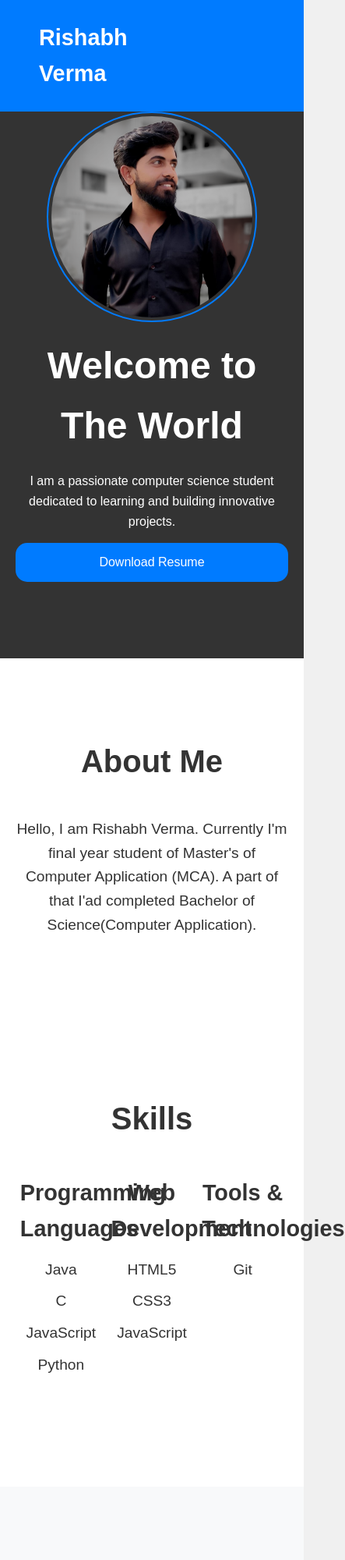
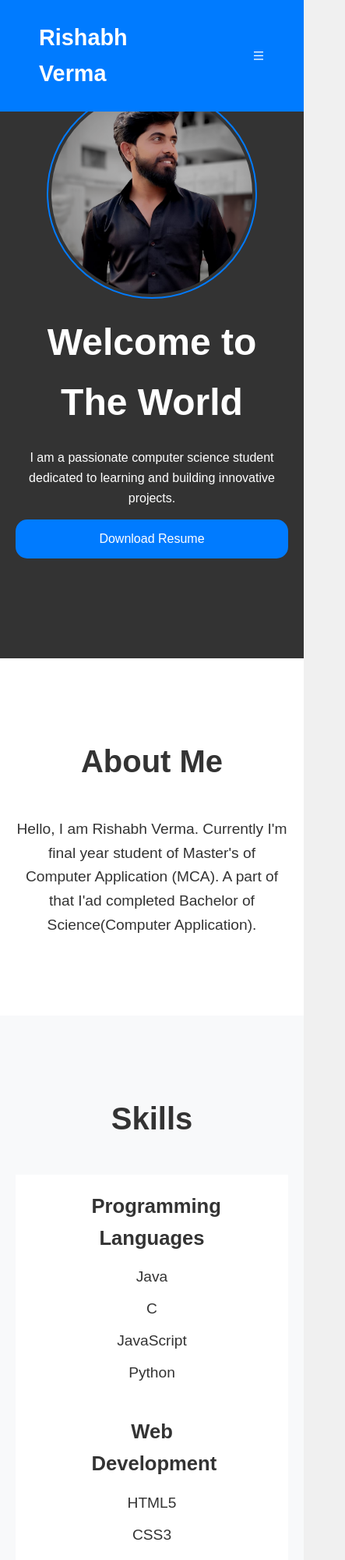
Before and after one commit to rishabh-060/my-portfolio, a plain HTML site: page index.html in a window 390 px wide. Shown: the top 2000 px of the page at 78% size, 443 px wide, since content can reach past the window. Drawn offline with nearby package versions, Linux system fonts and the light colour scheme.

Commit message:
make it responsive

```diff
--- a/index.html
+++ b/index.html
@@ -21,6 +21,9 @@
                 <li><a href="#experience">Experience</a></li>
                 <li><a href="#contact">Social Profiles</a></li>
             </ul>
+            <div id="menu">
+                <i class="ri-menu-fill"></i>
+            </div>
         </div>
     </nav>
 
@@ -133,6 +136,11 @@
     </footer>
 
     <!-- JavaScript for smooth scrolling and project toggling -->
+    <script
+    src="https://cdnjs.cloudflare.com/ajax/libs/gsap/3.12.5/gsap.min.js"
+    crossorigin="anonymous"
+    referrerpolicy="no-referrer"
+    ></script>
     <script src="script.js"></script>
 </body>
 </html>
--- a/script.js
+++ b/script.js
@@ -0,0 +1,11 @@
+function loadingAnimation(){
+    gsap.from("#hero img,#hero h2,#hero p,#hero #resume,#hero #mail", {
+        y: 100,
+        opacity:0,
+        delay:0.5,
+        duration:0.6,
+        stagger: 0.2
+    })
+}
+
+loadingAnimation()
--- a/styles.css
+++ b/styles.css
@@ -27,6 +27,7 @@ body {
     padding: 10px 0;
     position: fixed;
     width: 100%;
+    min-height: 25px;
     top: 0;
     z-index: 1000;
 }
@@ -65,7 +66,9 @@ body {
     text-decoration: underline;
 }
 
-
+#navbar #menu{
+    visibility: hidden;
+}
 
 /* Hero Section */
 #hero-img{
@@ -97,7 +100,7 @@ body {
 }
 #resume{
     background-color: #007bff;
-    margin-top: 15px;
+    margin: 15px auto;
     padding: 12px 32px;
     border-radius: 15px;
 }
@@ -138,7 +141,7 @@ body {
 /* Skills Section */
 #skills {
     padding: 80px 0;
-    background-color: #fff;
+    background-color: #f8f9fa;
 }
 
 #skills h2 {
@@ -151,6 +154,8 @@ body {
     display: flex;
     justify-content: space-around;
     flex-wrap: wrap;
+    background-color: #fff;
+    padding: 20px
 }
 
 .skills-list div {
@@ -203,6 +208,9 @@ body {
     #nav-sec ul{
         visibility: hidden;
     }
+    #navbar #menu{
+        visibility: visible;
+    }
     #navbar h1{
         font-size: 1.8rem;
         margin-left: 0;
@@ -216,6 +224,21 @@ body {
     #hero{
         align-items: center;
         justify-content: center;
-        padding-top: 45px;
+    }
+    #btn-option{
+        display: block;
+    }
+    .skills-list{
+        flex-direction: column;
+        justify-content: center;
+        align-items: center;
+    }
+    .skills-list h3 {
+        font-size: 1.6rem;
+        margin-bottom: 15px;
+    }
+    .skills-list div {
+        width: 50%;
+        margin-bottom: 30px;
     }
 }
```
